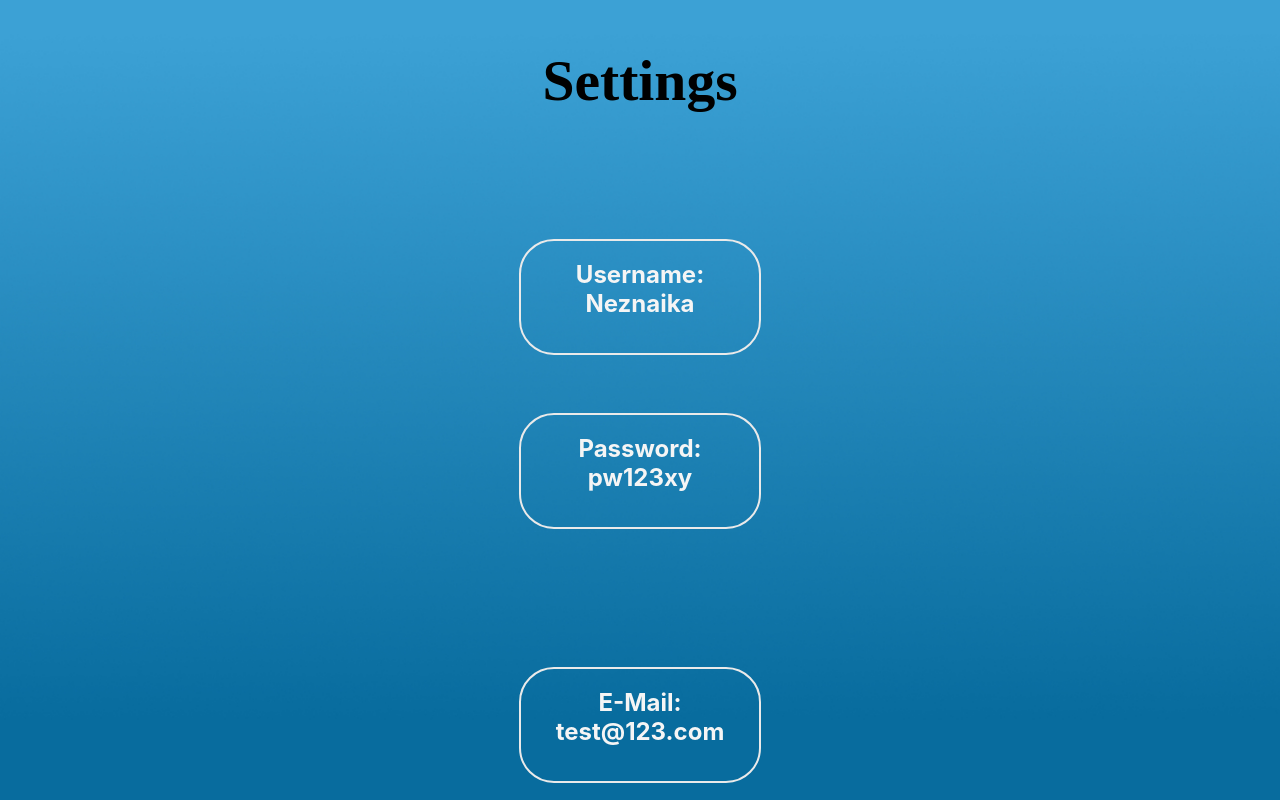
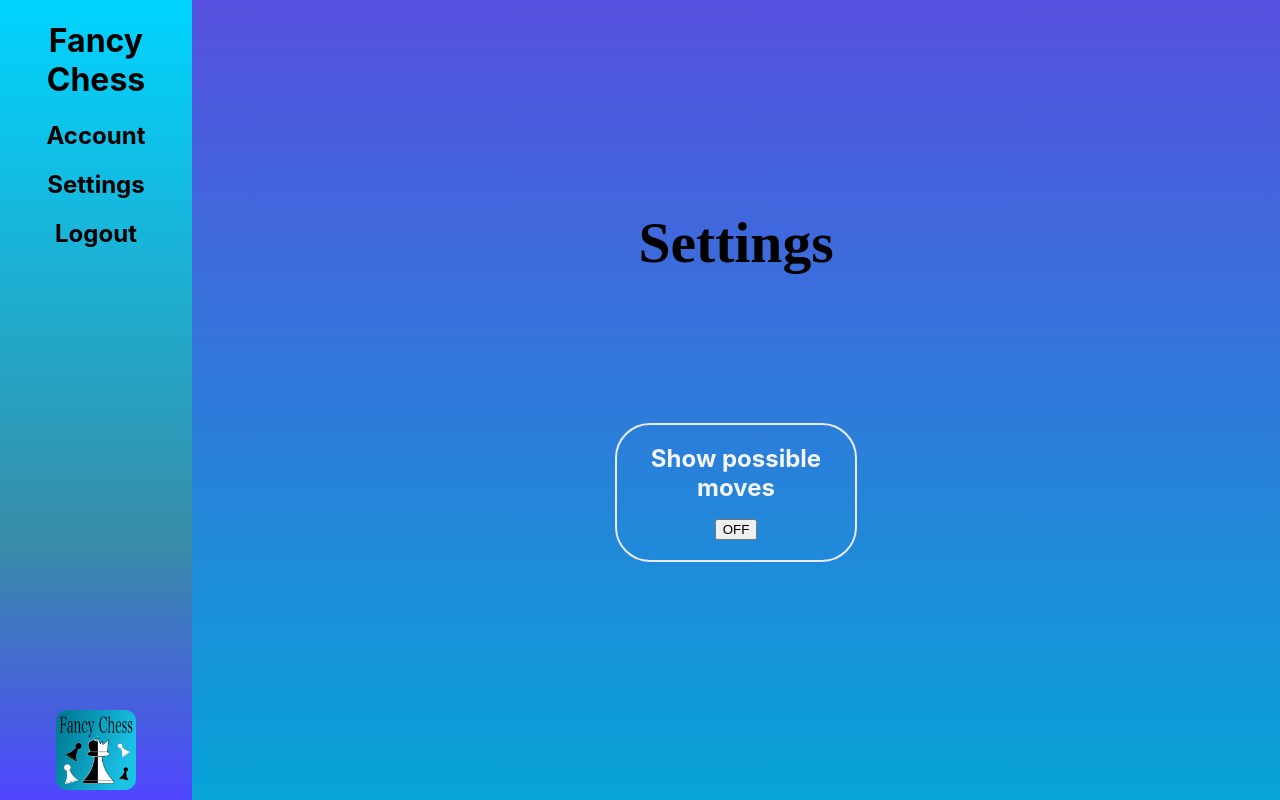
Before and after one commit to cyberlytics/FancyChess, a Next.js app in the folder fancychess/: page /settings in a window 1280 px wide. Shown: the top 800 px of the page. Built offline with nearby package versions, Linux system fonts and the light colour scheme.

Commit message:
Settings site: refactor code, css-styling, adding sidebar

```diff
--- a/fancychess/pages/settings.js
+++ b/fancychess/pages/settings.js
@@ -1,6 +1,11 @@
 import Head from 'next/head';
 import styles from '../styles/settings.module.css';
 import { useState } from 'react';
+import Link from "next/link";
+
+
+
+
 
 
 export default function Home() {
@@ -12,32 +17,32 @@ export default function Home() {
 
   return (
 
-
-
     <div className={styles.container}>
       <Head>
         <title>Settings</title>
           <link rel="icon" href="../public/logo.ico" />
       </Head>
 
-      <main>
-        <h1 className={styles.title}>
-          Settings
-        </h1>
-    <div className={styles.grid}>
-        <a className={styles.card}>
-            <h3>Username: Neznaika</h3>
+        <div className={styles.sidebar}>
+            <div className={styles.menu}>
+                <h1>Fancy Chess</h1>
+                <Link href="./profil" className={styles.link}>
+                    <h2>Account</h2>
+                </Link>
+                <a href="./settings" className={styles.link}>
+                    <h2>Settings</h2>
                 </a>
-
-        <a className={styles.card}>
-            <h3>Password: pw123xy</h3>
+                <a href="#" className={styles.link} id="logout">
+                    <h2>Logout</h2>
                 </a>
             </div>
+            <img src="/logo.png" alt="logo" className={styles.logo} /> {/* Neuer Code: Das Logo-Element */}
+        </div>
+
+        <main className={styles.content}>
+            <h1 className={styles.title}>Settings</h1>
 
             <div className={styles.grid}>
-              <a className={styles.card}>
-                  <h3>E-Mail: test@123.com</h3>
-              </a>
                 <a className={styles.card}>
                     <h3>Show possible moves</h3>
                     <button onClick={handleTogglePossibleMoves}>
@@ -45,14 +50,9 @@ export default function Home() {
                     </button>
                 </a>
             </div>
-
-
-
-
         </main>
 
       <footer>
-          <img src="/logo.png" alt="logo" className={styles.logo} />
       </footer>
 
       <style jsx>{`
@@ -61,20 +61,10 @@ export default function Home() {
           flex: 1;
           display: flex;
           flex-direction: column;
-          align-items: center;
         }
-        footer {
-          width: 100%;
-          height: 100px;
-          border-top: 1px solid #eaeaea;
-          display: flex;
-          justify-content: center;
-          align-items: center;
-        "font-family: "Hiragino Mincho ProN;
-        }
-        footer img {
-          margin-left: 0.5rem;
-        }
+
+
+
 
       `}</style>
 
--- a/fancychess/styles/settings.module.css
+++ b/fancychess/styles/settings.module.css
@@ -1,39 +1,58 @@
-
 .container {
   min-height: 100vh;
-  padding: 0 0.5rem;
+  display: flex;
+  background: rgb(86, 80, 222);
+  background: linear-gradient(180deg, rgba(86, 80, 222, 1) 0%, rgba(7, 164, 215, 1) 100%);
+}
+
+.sidebar {
+  flex: 0 0 15%;
+  overflow: auto;
+  background: rgb(80, 70, 255);
+  background: linear-gradient(0deg, rgba(80, 70, 255, 1) 0%, rgba(56, 140, 167, 1) 32%, rgba(0, 212, 255, 1) 100%);
+  position: relative;
+  text-align: center;
+}
+
+.sidebar .logo {
+  position: absolute;
+  bottom: 10px;
+  left: 50%;
+  transform: translateX(-50%);
+}
+
+.content {
+  flex: 1;
   display: flex;
   flex-direction: column;
+  align-items: center;
   justify-content: center;
-  align-items: center;
+}
 
-  background-image: url('/background.jpg');
-  background-size: cover;
-  background-repeat: no-repeat;
+.main-content {
+  width: 100%;
+  max-width: 600px;
+  margin: 0 auto;
+}
+
+.link{
+  text-decoration: none;
+  color:black;
+  text-align: center;
 
 }
 
-
-
 .title {
-  margin: 0 0 1rem;
+  margin-top: 0;
   line-height: 1.15;
   font-size: 3.6rem;
   font-family: "Hiragino Mincho ProN";
 }
 
-.title {
-  text-align: center;
-}
-
-
 
 .grid {
   display: flex;
-  align-items: center;
   justify-content: center;
-  flex-wrap: wrap;
-
   max-width: 300px;
   margin-top: 5rem;
 }
@@ -52,7 +71,6 @@
 .card:hover,
 .card:focus,
 .card:active {
-  color: black;
   border-color: indigo;
 }
 
```
Also changed, not shown: 2 other files (tests, documents, lock files or other folders). Lines whose indentation alone changed are shown as unchanged.
